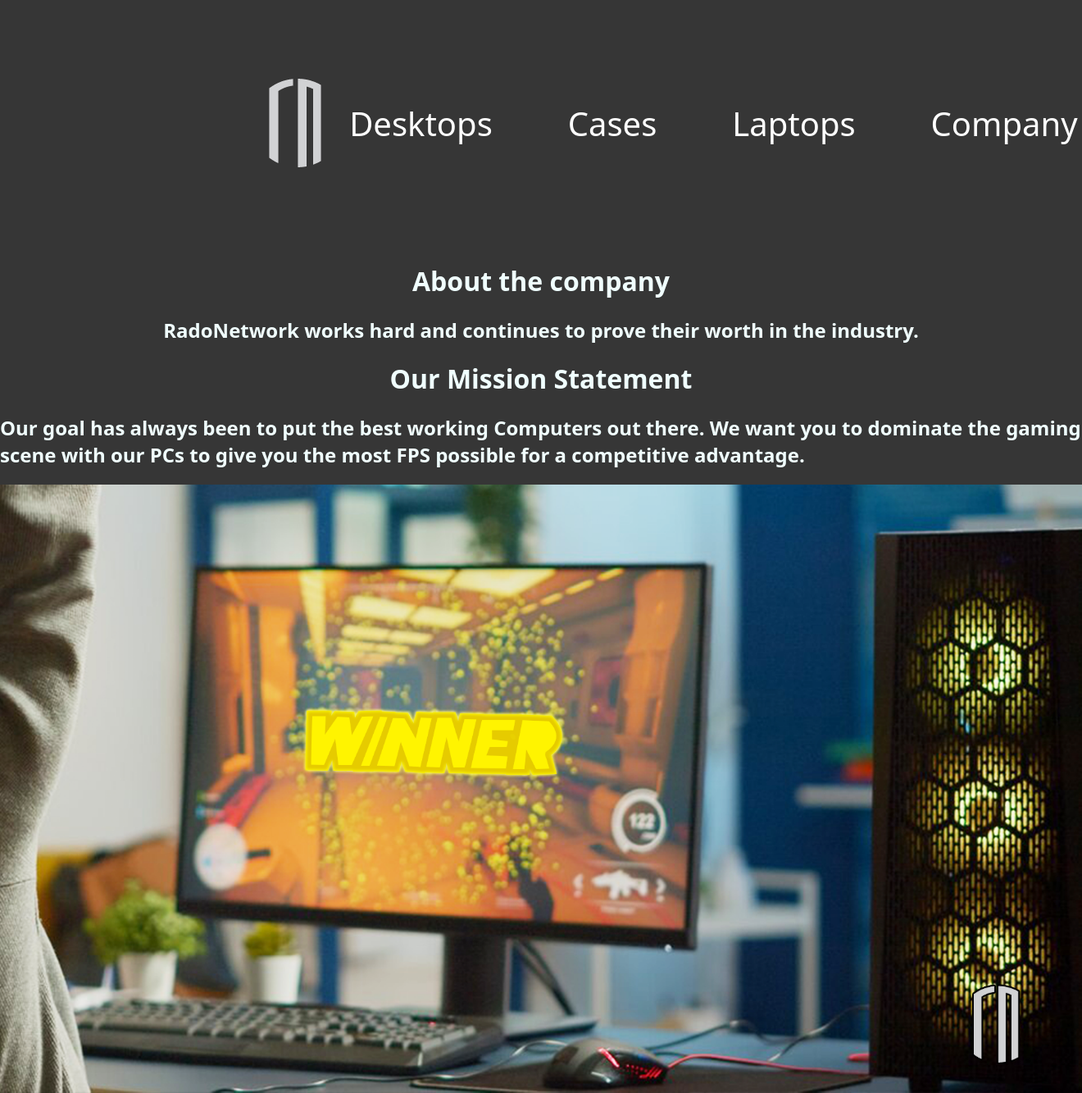
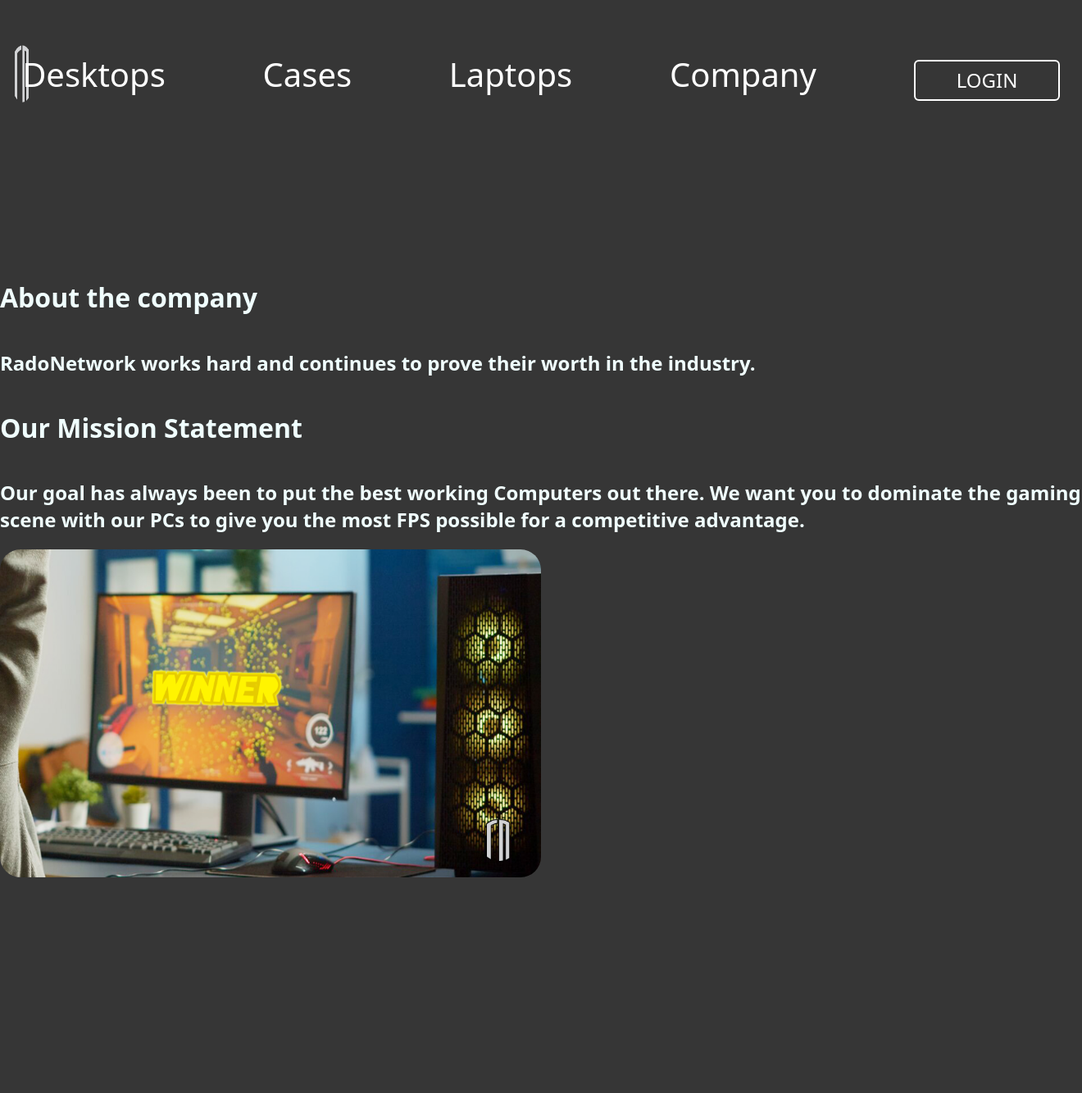
Before and after one commit to marcu0924/Rado-Network, a PHP site: page /pages/company.html in a window 1320 px wide. Shown: the whole page at 82% size. After the commit the page ends 1070 px from the top, so only its background shows below. Run offline with PHP 8.4, Linux system fonts and the light colour scheme.

Commit message:
added a global script to change the header

```diff
--- a/CSS/headerFooter.css
+++ b/CSS/headerFooter.css
@@ -73,17 +73,13 @@
 
 }
 #logo {
-    height: 200px;
-    width: 200px;
-    padding: 50px;
-    margin-left: 70%;
+    height: 100%;
+    width: 100%;
+    margin-left: 0%;
 
 
 }
-img {
-    max-width: 100%;
-    max-height: 100%;
-}
+
 #headcontainer {
     display: flex;
     flex-wrap:nowrap;
@@ -171,3 +167,20 @@ header {
 }
 
 /*custom scrollbar*/
+
+#headerdiv {
+    height: 100%;
+    margin-bottom: 5%;
+    width: 100%;
+    display: flex;
+    justify-content: center;
+    flex-wrap: nowrap;
+    margin-right: 20%;
+    padding-top: 2%;
+}
+
+header {
+    display: flex;
+    justify-content: center;
+    height: 40%;
+}
--- a/CSS/other.css
+++ b/CSS/other.css
@@ -13,6 +13,7 @@
     margin-left: 20%;
     column-gap: 15.0%;
 }
+
 
 
 #box1 {
@@ -45,9 +46,10 @@
 #bigbox {
     display: flex;
     flex-direction: row;
+    justify-content: center;
     min-height: 50%;
     min-width: 50%;
-    border: 5px solid rgb(206, 34, 34);
+
 }
 
 
@@ -71,17 +73,13 @@
 
 }
 #logo {
-    height: 200px;
-    width: 200px;
-    padding: 50px;
-    margin-left: 70%;
+    height: 100%;
+    width: 100%;
+    margin-left: 100%;
 
 
 }
-img {
-    max-width: 100%;
-    max-height: 100%;
-}
+
 #headcontainer {
     display: flex;
     flex-wrap:nowrap;
@@ -93,14 +91,69 @@ header {
     flex-direction: row;
 }
 
+#login {
+    padding-left: 50px;
+    padding-right: 50px;
+    padding-top: 10px;
+    padding-bottom: 11px;
+    display: flex;
+    justify-content: center;
+    align-items: center;
+    background-color: none;
+    width: 200%;
+    height: 50px;
+    background: transparent;
+    border: 2px solid #fff;
+    outline: none;
+    border-radius: 6px;
+    cursor: pointer;
+    font-size: 150%;
+    color: white;
+    font-weight: 500;
+    font-family: system-ui;
+    transition: .5s;
+    margin-top: 2%;
+
+}
+
+#login:hover {
+    background: white;
+    color: black;
+}
+
+#blake {
+    width: 75%;
+    height: 75%;
+    border-radius: 25px;
+
+}
+#comp1 {
+    width: 75%;
+    height: 75%;
+    border-radius: 25px;
+    margin-top: 50px;
+
+
+}
+#line2 {
+    display:flex;
+    color: azure;
+}
+#win {
+    width: 50%;
+    height: 50%;
+    border-radius: 25px;
+}
+
+/*custom scrollbar*/
 
 ::-webkit-scrollbar {
     width: 2em;
 }
-
+/* the background for the scrollbar
 ::-webkit-scrollbar-track {
 }
-
+*/
 ::-webkit-scrollbar-thumb {
     background: hsl(240, 0%, 43%);
     border-radius: 30px;
@@ -112,3 +165,25 @@ header {
 ::-webkit-scrollbar-thumb:hover {
     background: hsl(192, 5%, 62%);
 }
+
+/*custom scrollbar*/
+
+#headerdiv {
+    height: 100%;
+    margin-bottom: 5%;
+    width: 100%;
+    display: flex;
+    justify-content: center;
+    flex-wrap: nowrap;
+    margin-right: 20%;
+    padding-top: 2%;
+}
+
+header {
+    display: flex;
+    justify-content: center;
+    height: 40%;
+}
+#main-header {
+    width: 100%;
+}
--- a/pages/company.html
+++ b/company.html
@@ -6,11 +6,11 @@
     background-color: rgb(54, 54, 54);
     }
     </style>
-    <link rel="stylesheet" href="../CSS/other.css">
+    <script src="javaScripts/main.js"></script>
+    <link rel="stylesheet" href="CSS/other.css">
     <header>
         <title>Company</title>
-        <a href="../home.html"><img id="logo" src="../PNG/rnlogopossibly.png"/></a><div class="container" id="titlebox"><a id="pages1" href="desktops.html">Desktops</a><a id="pages1" href="cases.html">Cases</a><a id="pages1" href="laptops.html">Laptops</a><a id="pages1" href="company.html">Company</a></div>
-    </header>
+        <main-header id="main-header"></main-header>    </header>
     <body>
         <div class="container"id="line2"><h1 id="line1">About the company</h1></div>
         <div class="container"id="line2"><h2 id="line1">RadoNetwork works hard and continues to prove their worth in the industry.</h2></div>
@@ -19,7 +19,7 @@
         <div class="container"id="line2"><h2 id="line1">Our goal has always been to put the best working Computers out there.
             We want you to dominate the gaming scene with our PCs to give you the most FPS possible for a competitive advantage. </h2></div>
 
-        <div class="conainer1"><img draggable="false" id="win" src="../images/winner.png" /></div>
+        <div class="conainer1"><img draggable="false" id="win" src="images/winner.png" /></div>
     </body>
 
 </html>
--- a/home.html
+++ b/home.html
@@ -6,14 +6,12 @@
         background-color: rgb(54, 54, 54);
     }
     </style>
+    <script src="javaScripts/main.js"></script>
     <link rel="stylesheet" href="main.css">
     <script src="javaScripts/main.js"></script>
     <header>
         <title>Rado Network</title>
-        <a href="home.html"><img id="logo" src="PNG/rnlogopossibly.png"/></a><div class="container" id="titlebox"><a id="pages1" href="pages/desktops.html">Desktops</a>
-        <a id="pages1" href="pages/cases.html">Cases</a><a id="pages1" href="pages/laptops.html">Laptops</a><a id="pages1" href="pages/company.html">Company</a>
-        <button id="login">LOGIN</button>
-        </div>
+        <main-header id="main-header"></main-header>
     </header>
     <main>
     <body>
--- a/javaScripts/main.js
+++ b/javaScripts/main.js
@@ -9,12 +9,12 @@ class MyHeader extends HTMLElement {
                 background-color: rgb(54, 54, 54);
             }
         </style>
-        <link rel="stylesheet" href="../CSS/headerFooter.css">
+        <link rel="stylesheet" href="CSS/headerFooter.css">
         <title>Rado Network</title>
-        <a href="../home.html"><img id="logo" src="../PNG/rnlogopossibly.png"/></a><div class="container" id="titlebox"><a id="pages1" href="../pages/desktops.html">Desktops</a>
-        <a id="pages1" href="../pages/cases.html">Cases</a><a id="pages1" href="../pages/laptops.html">Laptops</a><a id="pages1" href="../pages/company.html">Company</a>
+        <div id="headerdiv"><a href="home.html"><img id="logo" src="PNG/rnlogopossibly.png"/></a><div class="container" id="titlebox"><a id="pages1" href="desktops.html">Desktops</a>
+        <a id="pages1" href="cases.html">Cases</a><a id="pages1" href="laptops.html">Laptops</a><a id="pages1" href="company.html">Company</a>
         <button id="login">LOGIN</button>
-        </div>
+        </div></div>
     </header>
 
         `
```
Also changed, not shown: cases.html (added, +18 -0 lines), desktops.html (added, +19 -0 lines), laptops.html (added, +22 -0 lines), main.css (+24 -8 lines), pages/cases.html (deleted, +0 -18 lines), pages/desktops.html (deleted, +0 -19 lines), pages/laptops.html (deleted, +0 -22 lines).
